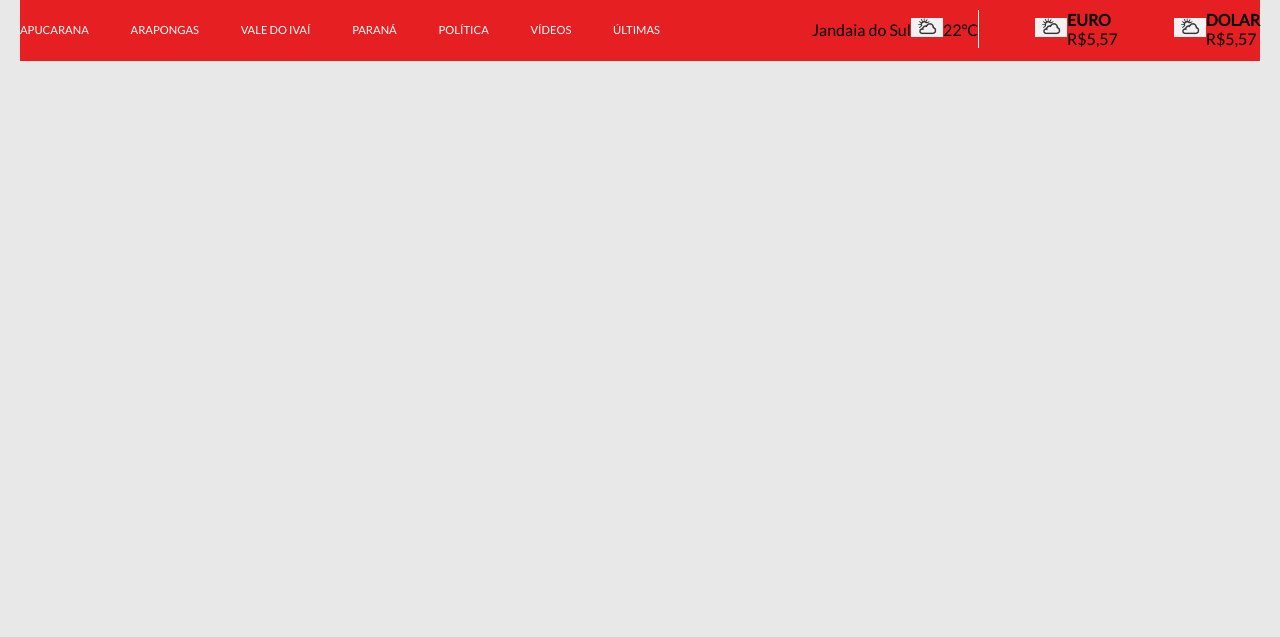
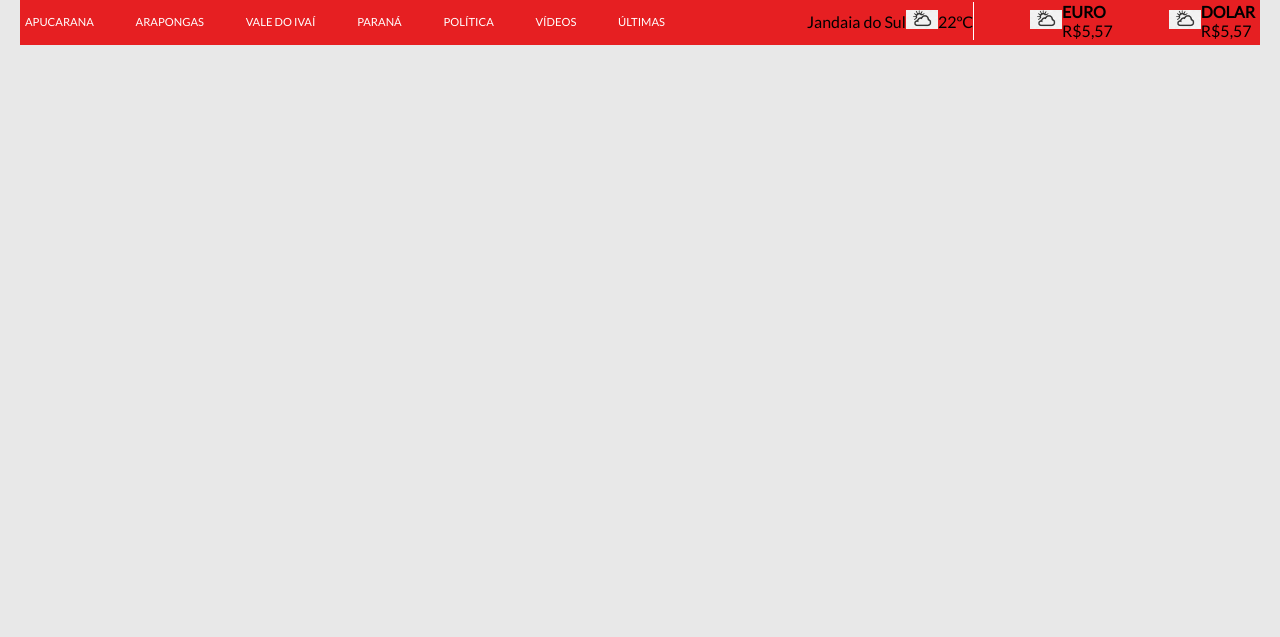
Before and after one commit to AdrianoAmorim/portal-tnoline, a plain HTML site: page index.html in a window 1280 px wide. Shown: the part 163-800 px from the top of the page. Drawn offline with Linux system fonts and the light colour scheme.

Commit message:
fix: padding navBar

```diff
--- a/css/styled.css
+++ b/css/styled.css
@@ -95,7 +95,7 @@ header .tn-box-navBar{
   justify-content: space-between;
   align-items: center;
   width: 100%;
-  height: 4rem;
+  padding: 5px;
   background-color: var(--tn-tx-red);
 }
 header .tn-navBar{
```
